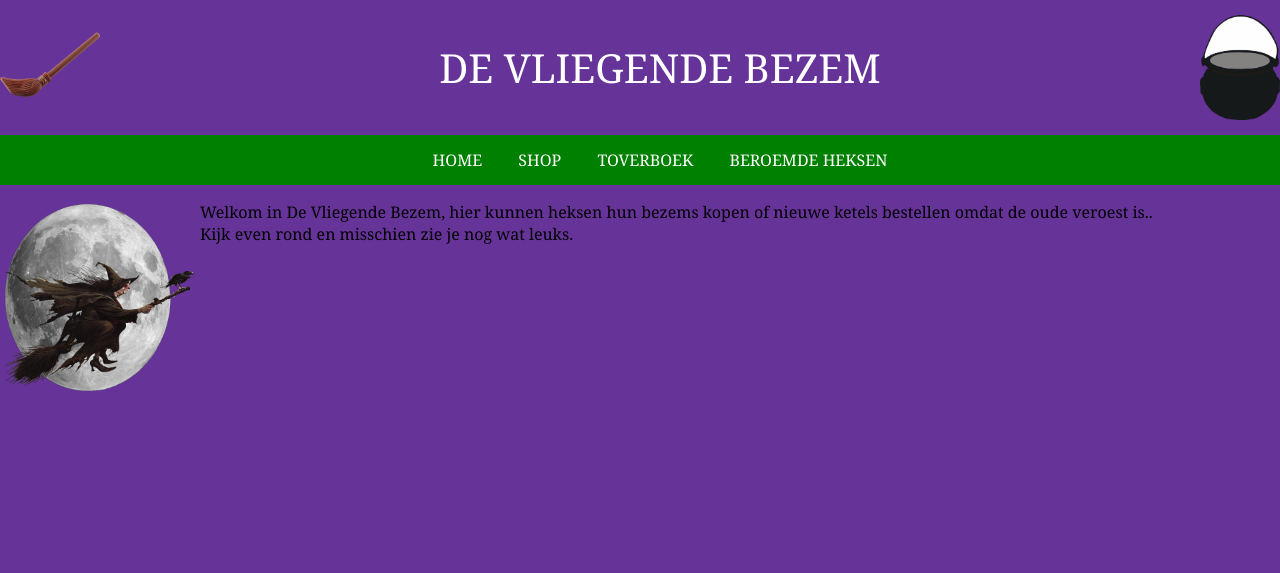
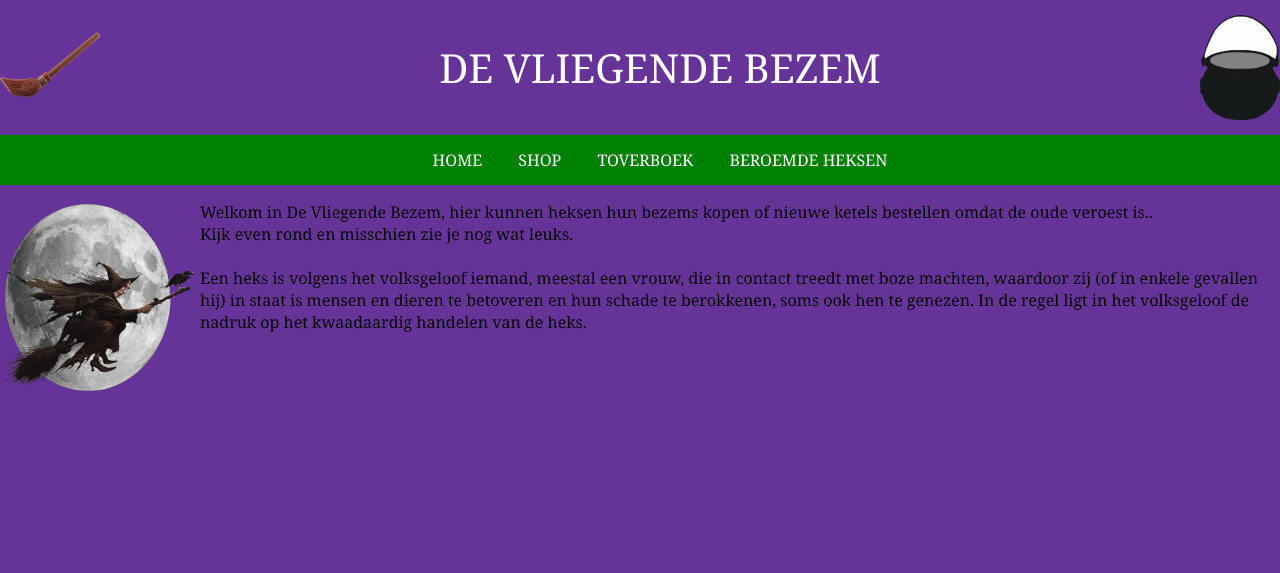
Before and after one commit to Patrickstek121/DeVliegendeBezem, a PHP site: page / in a window 1280 px wide. Shown: the top 573 px of the page. Run offline with PHP 8.4, Linux system fonts and the light colour scheme.

Commit message:
Add files via upload

```diff
--- a/index.php
+++ b/index.php
@@ -35,7 +35,12 @@
     <p class="welkombericht">
         Welkom in De Vliegende Bezem, hier kunnen heksen hun bezems kopen of
         nieuwe ketels bestellen omdat de oude veroest is..<br> Kijk even rond en misschien
-        zie je nog wat leuks.
+        zie je nog wat leuks. <br><br>
+
+        Een heks is volgens het volksgeloof iemand, meestal een vrouw, die in contact treedt met
+        boze machten, waardoor zij (of in enkele gevallen hij) in staat is mensen en dieren te betoveren
+        en hun schade te berokkenen, soms ook hen te genezen.
+        In de regel ligt in het volksgeloof de nadruk op het kwaadaardig handelen van de heks.
     </p>
 </section>
 
@@ -43,20 +48,17 @@
 <div class="slideshow-container">
     <div class="mySlides fade">
         <div class="numbertext">1 / 3</div>
-        <img src="img/witch1.jpg" class="witch123" style="width:100%">
-        <div class="text">Caption Text</div>
+        <img src="img/witch1.jpg" class="witch123">
     </div>
 
     <div class="mySlides fade">
         <div class="numbertext">2 / 3</div>
-        <img src="img/witch2.jpg" class="witch123" style="width:100%">
-        <div class="text">Caption Two</div>
+        <img src="img/witch2.jpg" class="witch123">
     </div>
 
     <div class="mySlides fade">
         <div class="numbertext">3 / 3</div>
-        <img src="img/witch3.jpg" class="witch123" style="width:100%">
-        <div class="text">Caption Three</div>
+        <img src="img/witch3.jpg" class="witch123">
     </div>
 
     <a class="prev" onclick="plusSlides(-1)">&#10094;</a>
```
